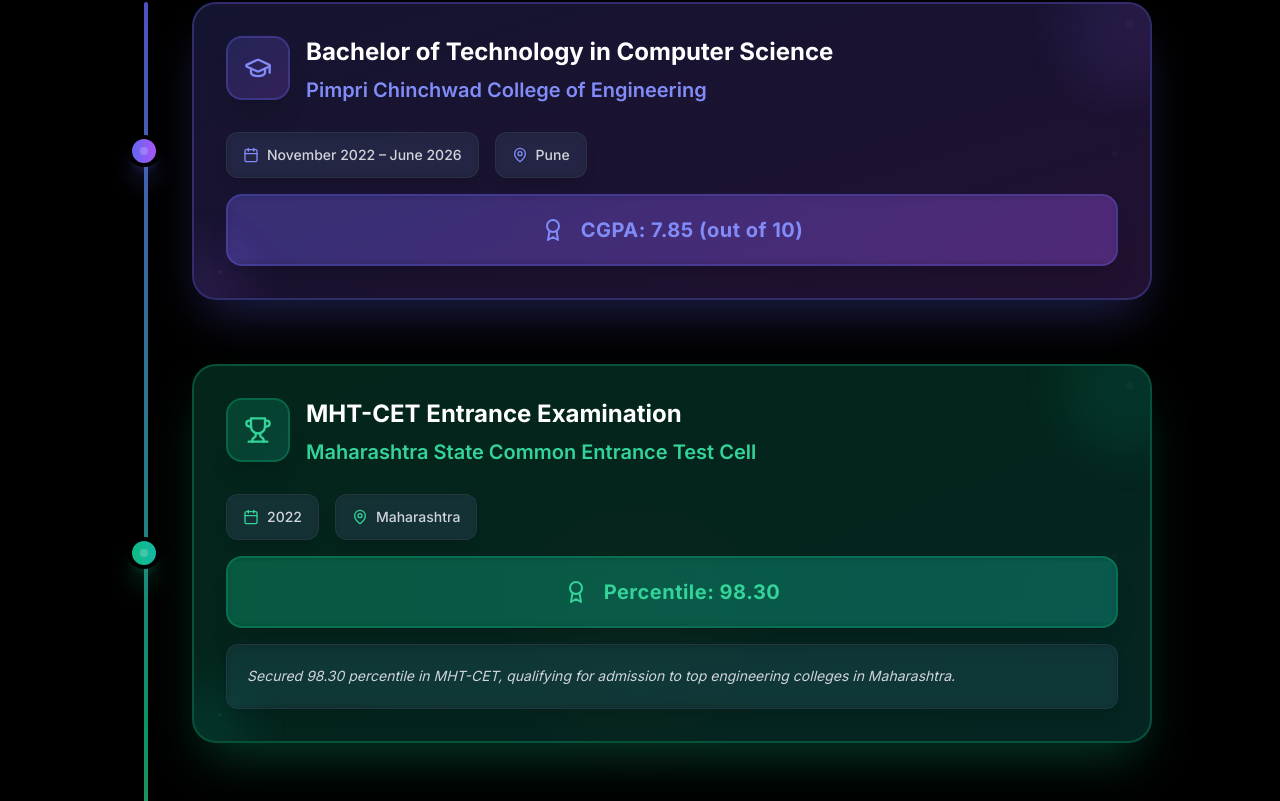
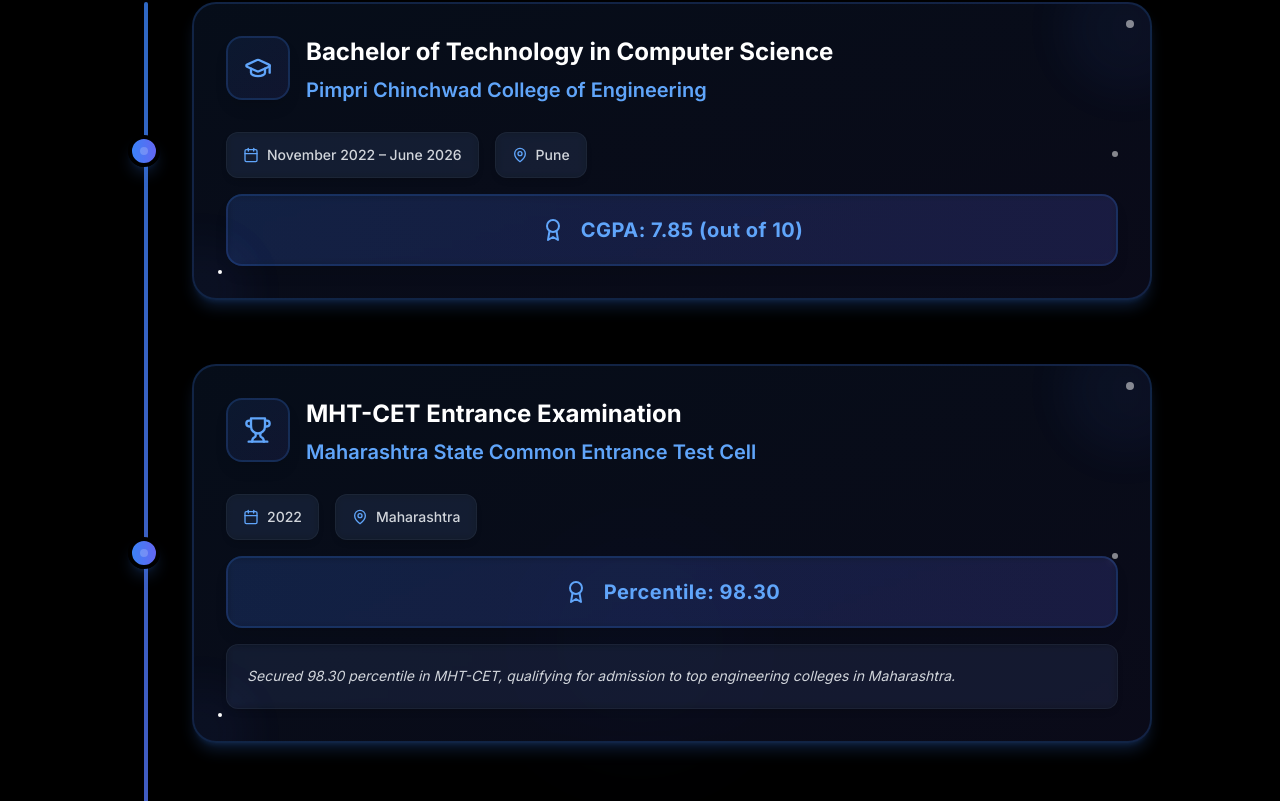
Before and after one commit to sidz05/Siddhesh-Portfolio, a React (Vite) app: page / in a window 1280 px wide. Shown: the part 1899-2700 px from the top of the page. Built offline with nearby package versions, Linux system fonts and the light colour scheme.

Commit message:
Update Education Card Styling

```diff
--- a/src/components/Education.tsx
+++ b/src/components/Education.tsx
@@ -59,43 +59,43 @@ const Education: React.FC = () => {
     switch (level) {
       case 'undergraduate':
         return {
-          bg: 'from-indigo-500/20 to-purple-500/20',
-          border: 'border-indigo-500/30',
-          accent: 'text-indigo-400',
-          dot: 'bg-gradient-to-r from-indigo-500 to-purple-500',
-          glow: 'shadow-indigo-500/30'
+          bg: 'from-blue-500/10 to-indigo-500/10',
+          border: 'border-blue-500/20',
+          accent: 'text-blue-400',
+          dot: 'bg-gradient-to-r from-blue-500 to-indigo-500',
+          glow: 'shadow-blue-500/20'
         };
       case 'entrance':
         return {
-          bg: 'from-emerald-500/20 to-teal-500/20',
-          border: 'border-emerald-500/30',
-          accent: 'text-emerald-400',
-          dot: 'bg-gradient-to-r from-emerald-500 to-teal-500',
-          glow: 'shadow-emerald-500/30'
+          bg: 'from-blue-500/10 to-indigo-500/10',
+          border: 'border-blue-500/20',
+          accent: 'text-blue-400',
+          dot: 'bg-gradient-to-r from-blue-500 to-indigo-500',
+          glow: 'shadow-blue-500/20'
         };
       case 'secondary':
         return {
-          bg: 'from-cyan-500/20 to-blue-500/20',
-          border: 'border-cyan-500/30',
-          accent: 'text-cyan-400',
-          dot: 'bg-gradient-to-r from-cyan-500 to-blue-500',
-          glow: 'shadow-cyan-500/30'
+          bg: 'from-blue-500/10 to-indigo-500/10',
+          border: 'border-blue-500/20',
+          accent: 'text-blue-400',
+          dot: 'bg-gradient-to-r from-blue-500 to-indigo-500',
+          glow: 'shadow-blue-500/20'
         };
       case 'primary':
         return {
-          bg: 'from-amber-500/20 to-orange-500/20',
-          border: 'border-amber-500/30',
-          accent: 'text-amber-400',
-          dot: 'bg-gradient-to-r from-amber-500 to-orange-500',
-          glow: 'shadow-amber-500/30'
+          bg: 'from-blue-500/10 to-indigo-500/10',
+          border: 'border-blue-500/20',
+          accent: 'text-blue-400',
+          dot: 'bg-gradient-to-r from-blue-500 to-indigo-500',
+          glow: 'shadow-blue-500/20'
         };
       default:
         return {
-          bg: 'from-gray-500/20 to-gray-600/20',
-          border: 'border-gray-500/30',
+          bg: 'from-gray-500/10 to-gray-600/10',
+          border: 'border-gray-500/20',
           accent: 'text-gray-400',
           dot: 'bg-gray-500',
-          glow: 'shadow-gray-500/20'
+          glow: 'shadow-gray-500/10'
         };
     }
   };
@@ -132,9 +132,9 @@ const Education: React.FC = () => {
     <section id="education" className="py-20 relative overflow-hidden">
       {/* Background decorative elements */}
       <div className="absolute inset-0 opacity-5">
-        <div className="absolute top-20 left-10 w-32 h-32 bg-indigo-500 rounded-full blur-3xl animate-pulse"></div>
-        <div className="absolute bottom-20 right-10 w-40 h-40 bg-emerald-500 rounded-full blur-3xl animate-pulse" style={{ animationDelay: '1s' }}></div>
-        <div className="absolute top-1/2 left-1/2 transform -translate-x-1/2 -translate-y-1/2 w-60 h-60 bg-amber-500 rounded-full blur-3xl animate-pulse" style={{ animationDelay: '2s' }}></div>
+        <div className="absolute top-20 left-10 w-32 h-32 bg-blue-500 rounded-full blur-3xl animate-pulse"></div>
+        <div className="absolute bottom-20 right-10 w-40 h-40 bg-indigo-500 rounded-full blur-3xl animate-pulse" style={{ animationDelay: '1s' }}></div>
+        <div className="absolute top-1/2 left-1/2 transform -translate-x-1/2 -translate-y-1/2 w-60 h-60 bg-blue-500 rounded-full blur-3xl animate-pulse" style={{ animationDelay: '2s' }}></div>
       </div>
 
       <div className="container mx-auto px-4 sm:px-6 lg:px-8 relative z-10">
@@ -142,7 +142,7 @@ const Education: React.FC = () => {
           <h2 className="text-4xl md:text-5xl font-bold mb-4 text-white">
             Educational Journey
           </h2>
-          <div className="w-24 h-1 bg-gradient-to-r from-indigo-500 via-emerald-500 to-amber-500 mx-auto mb-6 rounded-full"></div>
+          <div className="w-24 h-1 bg-gradient-to-r from-blue-500 to-indigo-500 mx-auto mb-6 rounded-full"></div>
           <p className="text-gray-400 text-lg max-w-2xl mx-auto">
             My academic path that shaped my knowledge and passion for technology
           </p>
@@ -151,7 +151,7 @@ const Education: React.FC = () => {
         <div className="max-w-5xl mx-auto">
           <div className="relative">
             {/* Straight timeline line on the left */}
-            <div className="absolute left-4 top-0 bottom-0 w-1 bg-gradient-to-b from-indigo-500 via-emerald-500 via-cyan-500 to-amber-500 rounded-full opacity-80 shadow-lg"></div>
+            <div className="absolute left-4 top-0 bottom-0 w-1 bg-gradient-to-b from-blue-500 to-indigo-500 rounded-full opacity-80 shadow-md"></div>
 
             {/* Education items */}
             <div className="space-y-16">
@@ -164,20 +164,20 @@ const Education: React.FC = () => {
                     className="relative flex items-center opacity-0 translate-y-10 scale-95 transition-all duration-700 ease-out"
                   >
                     {/* Timeline dot on the left */}
-                    <div className={`absolute left-4 transform -translate-x-1/2 w-8 h-8 ${colors.dot} rounded-full border-4 border-black z-20 shadow-xl ${colors.glow}`}>
+                    <div className={`absolute left-4 transform -translate-x-1/2 w-8 h-8 ${colors.dot} rounded-full border-4 border-black z-20 shadow-lg ${colors.glow}`}>
                       <div className={`absolute inset-0 ${colors.dot} rounded-full animate-ping opacity-30`}></div>
                       <div className="absolute inset-2 bg-white rounded-full opacity-20"></div>
                     </div>
 
                     {/* Content card on the right */}
                     <div className="flex-1 pl-16">
-                      <div className={`relative bg-gradient-to-br ${colors.bg} backdrop-blur-lg rounded-3xl p-8 border-2 ${colors.border} hover:border-opacity-80 transition-all duration-500 transform hover:scale-105 hover:-translate-y-3 shadow-2xl ${colors.glow} group overflow-hidden`}>
+                      <div className={`relative bg-gradient-to-br ${colors.bg} backdrop-blur-lg rounded-3xl p-8 border-2 ${colors.border} hover:border-opacity-80 transition-all duration-500 transform hover:scale-105 hover:-translate-y-3 shadow-lg ${colors.glow} group overflow-hidden`}>
                         {/* Decorative corner elements */}
-                        <div className={`absolute -top-10 -right-10 w-32 h-32 ${colors.dot} opacity-10 rounded-full blur-xl`}></div>
-                        <div className={`absolute -bottom-10 -left-10 w-24 h-24 ${colors.dot} opacity-10 rounded-full blur-xl`}></div>
+                        <div className={`absolute -top-10 -right-10 w-32 h-32 ${colors.dot} opacity-5 rounded-full blur-xl`}></div>
+                        <div className={`absolute -bottom-10 -left-10 w-24 h-24 ${colors.dot} opacity-5 rounded-full blur-xl`}></div>
 
                         {/* Animated background pattern */}
-                        <div className="absolute inset-0 opacity-5">
+                        <div className="absolute inset-0 opacity-3">
                           <div className="absolute top-4 right-4 w-2 h-2 bg-white rounded-full animate-pulse"></div>
                           <div className="absolute bottom-6 left-6 w-1 h-1 bg-white rounded-full animate-pulse" style={{ animationDelay: '1s' }}></div>
                           <div className="absolute top-1/2 right-8 w-1.5 h-1.5 bg-white rounded-full animate-pulse" style={{ animationDelay: '2s' }}></div>
@@ -186,7 +186,7 @@ const Education: React.FC = () => {
                         <div className="relative z-10">
                           {/* Header with icon */}
                           <div className="flex items-start space-x-4 mb-6">
-                            <div className={`flex-shrink-0 p-4 bg-gradient-to-br ${colors.bg} rounded-2xl border-2 ${colors.border} shadow-xl group-hover:scale-110 group-hover:rotate-3 transition-all duration-500`}>
+                            <div className={`flex-shrink-0 p-4 bg-gradient-to-br ${colors.bg} rounded-2xl border-2 ${colors.border} shadow-lg group-hover:scale-110 group-hover:rotate-3 transition-all duration-500`}>
                               {edu.level === 'entrance' ? (
                                 <Trophy className={`${colors.accent} transition-colors duration-300`} size={28} />
                               ) : (
@@ -206,18 +206,18 @@ const Education: React.FC = () => {
                           {/* Details section */}
                           <div className="space-y-4">
                             <div className="flex flex-col sm:flex-row sm:items-center text-sm text-gray-300 space-y-3 sm:space-y-0 sm:space-x-4">
-                              <div className="flex items-center bg-gray-800/60 rounded-xl px-4 py-3 backdrop-blur-sm border border-gray-700/50 shadow-lg">
+                              <div className="flex items-center bg-gray-800/40 rounded-xl px-4 py-3 backdrop-blur-sm border border-gray-700/30 shadow-md">
                                 <Calendar size={16} className={`mr-2 ${colors.accent}`} />
                                 <span className="font-medium">{edu.period}</span>
                               </div>
-                              <div className="flex items-center bg-gray-800/60 rounded-xl px-4 py-3 backdrop-blur-sm border border-gray-700/50 shadow-lg">
+                              <div className="flex items-center bg-gray-800/40 rounded-xl px-4 py-3 backdrop-blur-sm border border-gray-700/30 shadow-md">
                                 <MapPin size={16} className={`mr-2 ${colors.accent}`} />
                                 <span className="font-medium">{edu.location}</span>
                               </div>
                             </div>
 
                             {/* Grade highlight */}
-                            <div className={`bg-gradient-to-r ${colors.bg} rounded-2xl p-5 border-2 ${colors.border} shadow-xl backdrop-blur-sm`}>
+                            <div className={`bg-gradient-to-r ${colors.bg} rounded-2xl p-5 border-2 ${colors.border} shadow-lg backdrop-blur-sm`}>
                               <div className="flex items-center justify-center">
                                 <div className="flex items-center">
                                   <Award size={24} className={`mr-4 ${colors.accent} group-hover:rotate-12 transition-transform duration-300`} />
@@ -227,7 +227,7 @@ const Education: React.FC = () => {
                             </div>
 
                             {edu.details && (
-                              <div className="bg-gray-800/40 rounded-xl p-5 backdrop-blur-sm border border-gray-700/50 shadow-lg">
+                              <div className="bg-gray-800/30 rounded-xl p-5 backdrop-blur-sm border border-gray-700/30 shadow-md">
                                 <p className="text-gray-300 text-sm leading-relaxed italic">{edu.details}</p>
                               </div>
                             )}
@@ -235,7 +235,7 @@ const Education: React.FC = () => {
                         </div>
 
                         {/* Hover glow effect */}
-                        <div className={`absolute inset-0 rounded-3xl bg-gradient-to-br ${colors.bg} opacity-0 group-hover:opacity-30 transition-opacity duration-500 pointer-events-none`}></div>
+                        <div className={`absolute inset-0 rounded-3xl bg-gradient-to-br ${colors.bg} opacity-0 group-hover:opacity-20 transition-opacity duration-500 pointer-events-none`}></div>
                       </div>
                     </div>
                   </div>
```
